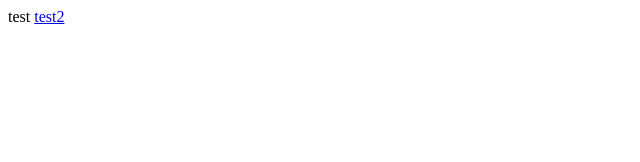
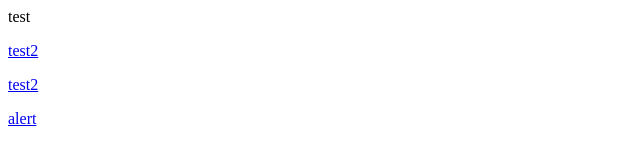
Before and after one commit to jasongregori/test, a plain HTML site: page index.html in a window 1280 px wide. Shown: the whole page, without its empty margins (0-640 px from the left). Drawn offline with Linux system fonts and the light colour scheme.

Commit message:
Update index.html

```diff
--- a/index.html
+++ b/index.html
@@ -1,7 +1,9 @@
 <html>
 <meta name="apple-mobile-web-app-capable" content="yes" />
 <body>
-	test
-	<a href="test2.html">test2</com>
+	<p>test</p>
+	<p></p><a href="test2.html">test2</com></p>
+	<p></p><a href="http://www.google.com">test2</com></p>
+	<p><a href="javascript: alert('Hello World');">alert</a></p>
 </body>
 </html>
```
